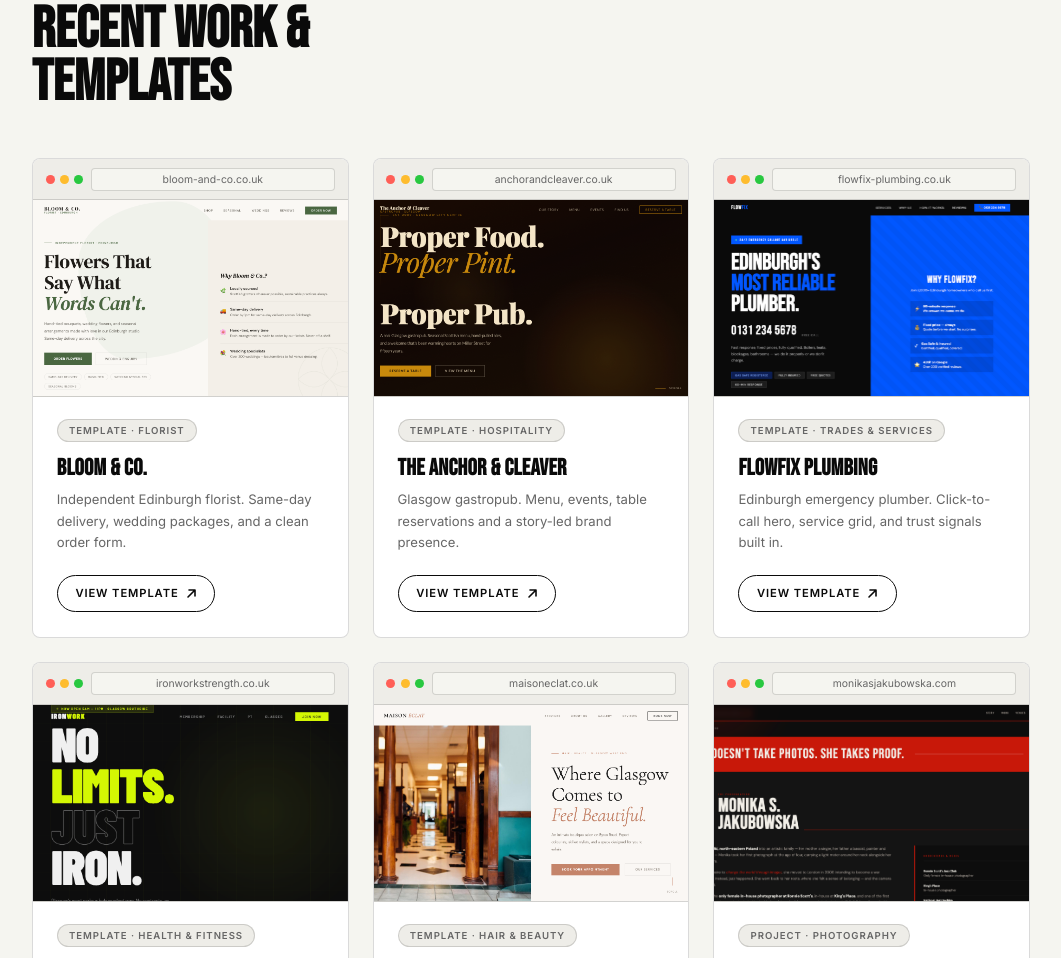
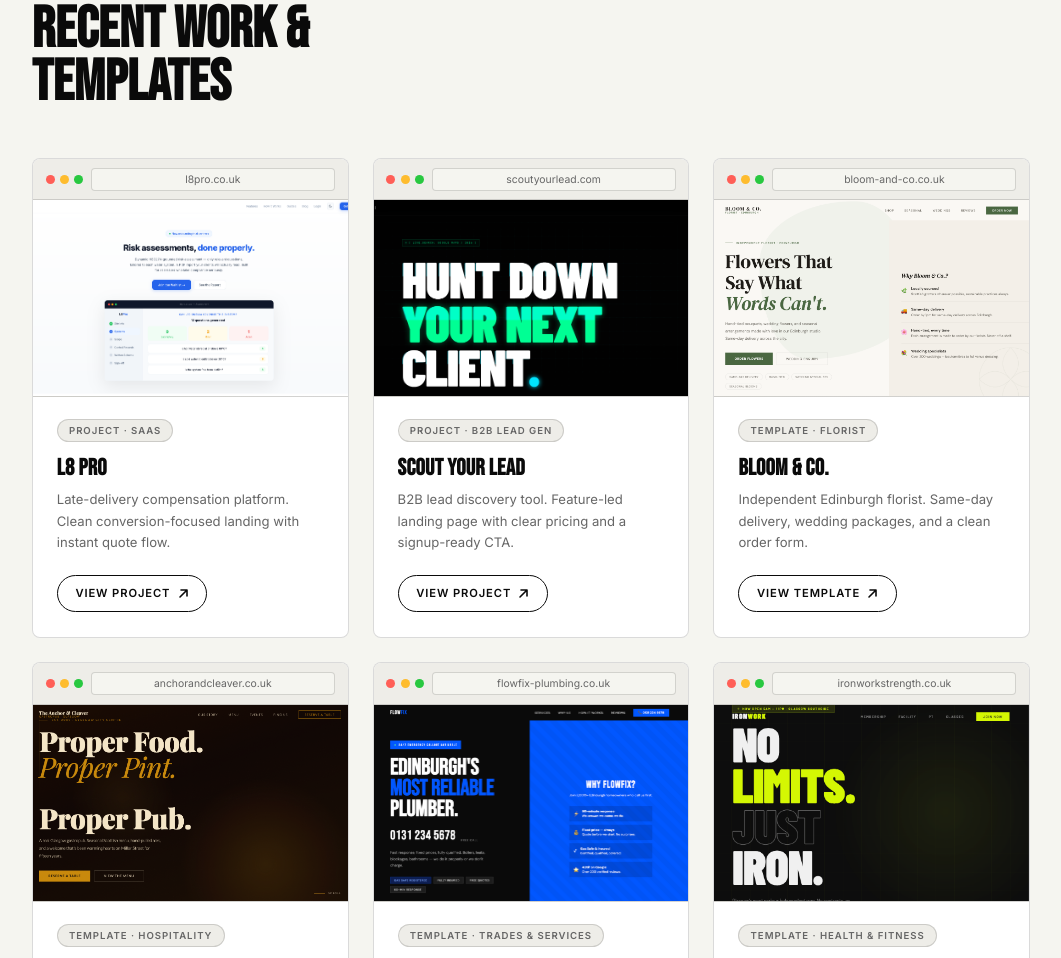
Before and after one commit to laterinthepast/NMRW, a plain HTML site: page index.html in a window 1280 px wide. Shown: the part 2443-3401 px from the top of the page, without its empty margins (109-1170 px from the left). Drawn offline with Linux system fonts and the light colour scheme.

Commit message:
Add L8 Pro and Scout Your Lead to top of portfolio

```diff
--- a/index.html
+++ b/index.html
@@ -670,6 +670,44 @@ footer a:hover{color:var(--yellow)}
     <div class="pf-card reveal">
       <div class="pf-browser">
         <div class="pf-dots"><span class="pf-dot"></span><span class="pf-dot"></span><span class="pf-dot"></span></div>
+        <div class="pf-url">l8pro.co.uk</div>
+      </div>
+      <div class="pf-shot">
+        <img src="/portfolio/l8.png" alt="L8 Pro website preview" loading="lazy">
+      </div>
+      <div class="pf-body">
+        <span class="pf-tag">Project · SaaS</span>
+        <h3 class="pf-title">L8 Pro</h3>
+        <p class="pf-desc">Late-delivery compensation platform. Clean conversion-focused landing with instant quote flow.</p>
+        <a href="https://www.l8pro.co.uk/" class="pf-link" target="_blank" rel="noopener">
+          View Project
+          <svg width="11" height="11" viewBox="0 0 11 11" fill="none"><path d="M2 9L9 2M9 2H3M9 2V8" stroke="currentColor" stroke-width="1.6" stroke-linecap="round" stroke-linejoin="round"/></svg>
+        </a>
+      </div>
+    </div>
+
+    <div class="pf-card reveal d1">
+      <div class="pf-browser">
+        <div class="pf-dots"><span class="pf-dot"></span><span class="pf-dot"></span><span class="pf-dot"></span></div>
+        <div class="pf-url">scoutyourlead.com</div>
+      </div>
+      <div class="pf-shot">
+        <img src="/portfolio/scout.png" alt="Scout Your Lead website preview" loading="lazy">
+      </div>
+      <div class="pf-body">
+        <span class="pf-tag">Project · B2B Lead Gen</span>
+        <h3 class="pf-title">Scout Your Lead</h3>
+        <p class="pf-desc">B2B lead discovery tool. Feature-led landing page with clear pricing and a signup-ready CTA.</p>
+        <a href="https://www.scoutyourlead.com/" class="pf-link" target="_blank" rel="noopener">
+          View Project
+          <svg width="11" height="11" viewBox="0 0 11 11" fill="none"><path d="M2 9L9 2M9 2H3M9 2V8" stroke="currentColor" stroke-width="1.6" stroke-linecap="round" stroke-linejoin="round"/></svg>
+        </a>
+      </div>
+    </div>
+
+    <div class="pf-card reveal d2">
+      <div class="pf-browser">
+        <div class="pf-dots"><span class="pf-dot"></span><span class="pf-dot"></span><span class="pf-dot"></span></div>
         <div class="pf-url">bloom-and-co.co.uk</div>
       </div>
       <div class="pf-shot">
```
Also changed, not shown: portfolio/l8.png (added), portfolio/scout.png (added).
